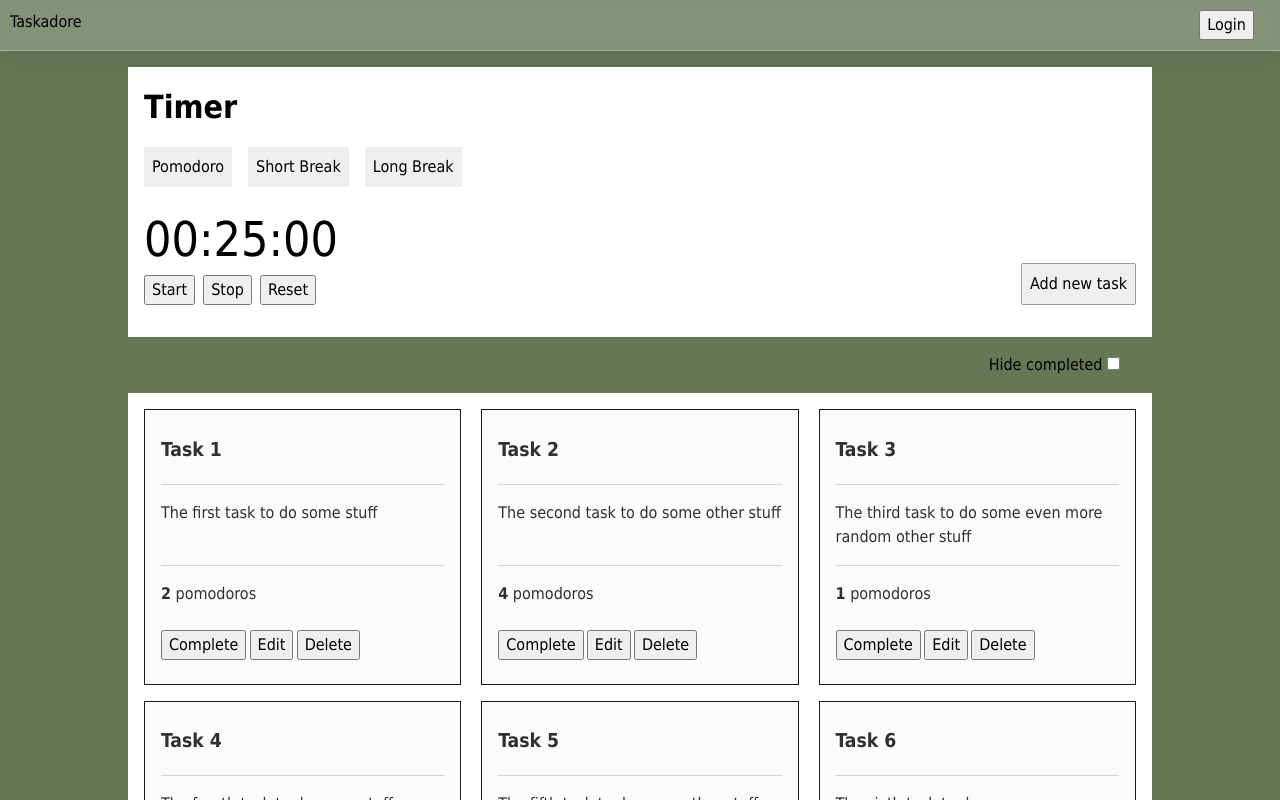
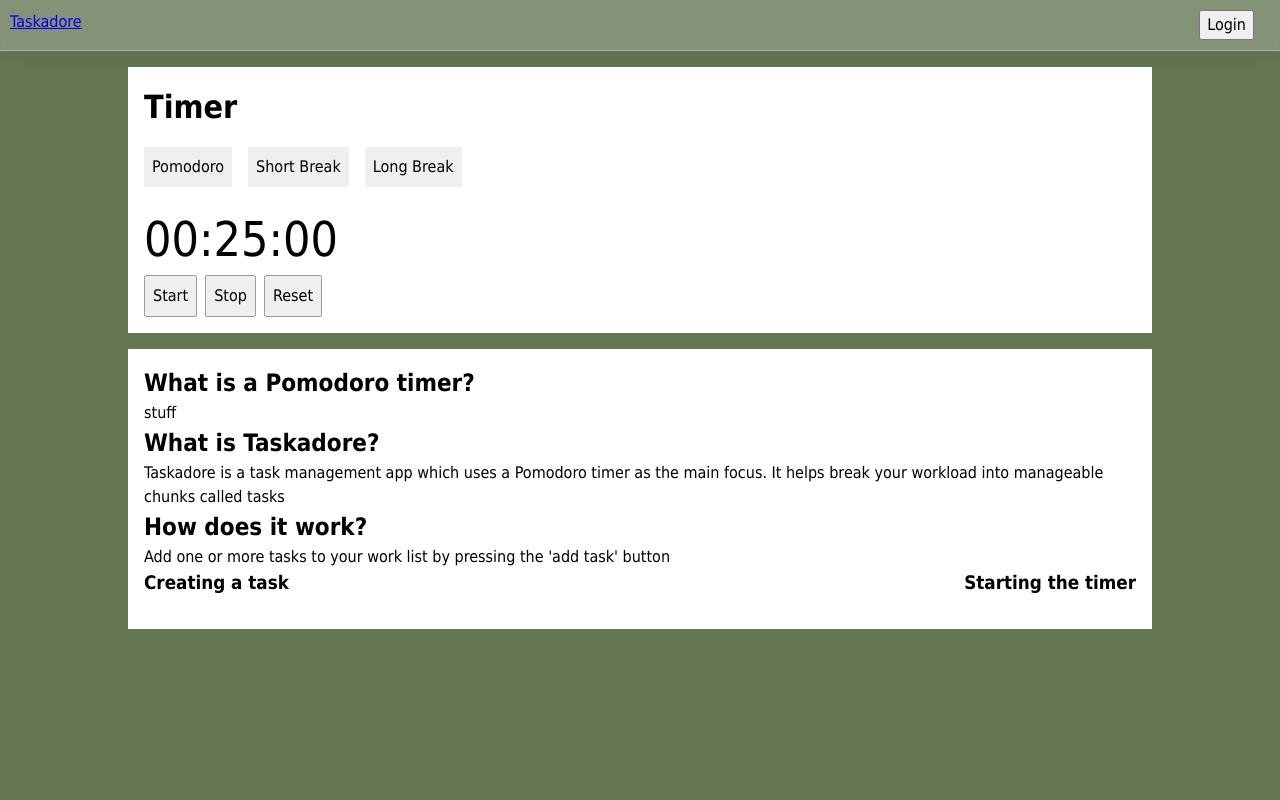
Before and after one commit to helirose/taskadore, a Vue app: page / in a window 1280 px wide. Shown: the top 800 px of the page. Built offline with nearby package versions, Linux system fonts and the light colour scheme.

Commit message:
fixed style issues, added descriptions

```diff
--- a/src/App.vue
+++ b/src/App.vue
@@ -11,15 +11,4 @@ import SiteHeader from './components/SiteHeader.vue';
 
 <style scoped>
 
-#grid {
-  width: 80%;
-  display: grid;
-  grid-template-columns: 1em repeat(3, 1fr) 1em;
-  grid-template-rows: 0 repeat(4, auto) 0;
-  column-gap: 0;
-  row-gap: 1em;
-  margin: 1em auto;
-  background: #FFFFFF;
-}
-
 </style>
--- a/src/components/SiteHeader.vue
+++ b/src/components/SiteHeader.vue
@@ -4,7 +4,7 @@
 
 <template>
     <header>
-        <span class="logo">Taskadore</span>
+        <span class="logo"><router-link to="/">Taskadore</router-link></span>
         <nav>
             <ul>
             <li><button>Login</button></li>
--- a/src/main.js
+++ b/src/main.js
@@ -5,27 +5,7 @@ import './style.css';
 import App from './App.vue';
 import Home from './pages/Home.vue';
 import Login from './pages/Login.vue';
-
-//----------------------------------------------------------------//
-// Firebase
-import { initializeApp } from "firebase/app";
-import { getAuth } from "firebase/auth";
-import { getFirestore } from 'firebase/firestore/lite';
-
-// https://firebase.google.com/docs/web/setup#available-libraries
-// Your web app's Firebase configuration
-const firebaseConfig = {
-  apiKey: "AIzaSyAxecZSofon7FX0neiLbrUeEx0lUbPlQQU",
-  authDomain: "taskadore.firebaseapp.com",
-  projectId: "taskadore",
-  storageBucket: "taskadore.appspot.com",
-  messagingSenderId: "155980526962",
-  appId: "1:155980526962:web:09b3443eb2342bd62599eb"
-};
-// Initialize Firebase
-const fbApp = initializeApp(firebaseConfig);
-const db = getFirestore(fbApp);
-const auth = getAuth(fbApp);
+import Tasks from './pages/Tasks.vue';
 
 //----------------------------------------------------------------//
 // Router
@@ -39,6 +19,7 @@ const auth = getAuth(fbApp);
 const routes = [
   { path: '/', component: Home },
   { path: '/login', component: Login },
+  { path: '/tasks', component: Tasks },
 ]
 
 // 3. Create the router instance and pass the `routes` option
--- a/src/pages/Home.vue
+++ b/src/pages/Home.vue
@@ -1,190 +1,36 @@
 <script setup>
-import { ref, reactive, computed } from 'vue';
-import Task from '../components/Task.vue';
-import NewTask from '../components/NewTask.vue';
 import Timer from '../components/Timer.vue';
-
-let showTaskText = ref("Add new task");
-let showNewTask = false;
-
-let tasks = reactive([{
-    id: 1,
-    title: "Task 1",
-    description: "The first task to do some stuff",
-    value: 2,
-    completed: false,
-  },
-  {
-    id: 2,
-    title: "Task 2",
-    description: "The second task to do some other stuff",
-    value: 4,
-    completed: false,
-  },
-  {
-    id: 3,
-    title: "Task 3",
-    description: "The third task to do some even more random other stuff",
-    value: 1,
-    completed: false,
-  },
-  {
-    id: 4,
-    title: "Task 4",
-    description: "The fourth task to do some stuff",
-    value: 3,
-    completed: false,
-  },
-  {
-    id: 5,
-    title: "Task 5",
-    description: "The fifth task to do some other stuff",
-    value: 2,
-    completed: false,
-  },
-  {
-    id: 6,
-    title: "Task 6",
-    description: "The sixth task to do some even more random other stuff",
-    value: 1,
-    completed: false,
-  }
-]);
-
-const filters = ref([]);
-
-let filterCompleted = computed(() => {
-  return (filters.value.includes("filterCompleted")) ? true : false;
-});
-
-function addTask(task) {
-  tasks.push({
-    id: task.id,
-    title: task.title,
-    description: task.description,
-    value: task.value,
-    completed: false,
-  });
-}
-
-function deleteTask(id) {
-  let index = tasks.findIndex(task => task.id == id);
-  tasks.splice(index, 1);
-}
-
-function completeTask(completedTask) {
-  completedTask.completed = true;
-  let index = tasks.findIndex(task => task.id == completedTask.id);
-  tasks.push(tasks.splice(index, 1)[0]);
-}
-
-function incompleteTask(incompletedTask) {
-  incompletedTask.completed = false;
-  let index = tasks.findIndex(task => task.id == incompletedTask.id);
-  tasks.unshift(tasks.splice(index, 1)[0]);
-}
-
-function showNewTaskToggle() {
-    showNewTask = !showNewTask;
-    if(showNewTask) {
-        showTaskText.value = "Hide form";
-        // add padding and lower border
-    } else {
-        showTaskText.value = "Add new task";
-        // remove padding and lower border
-    }
-}
-
-function check(event) {
-}
-
 </script>
 
 <template>
-    <div id="info-block">
+    <div class="full-block first-row">
         <h1>Timer</h1>
         <timer class="timer" />
-        <button class="action-btn" @click="showNewTaskToggle()">{{ showTaskText }}</button>
-    </div>
-    <div id="new-task-block" v-if="showNewTask">
-        <new-task v-bind:showNewTask="showNewTask" @addTask="addTask" />
     </div>
     <span class="empty-cell empty-cell-left"></span>
-    <div id="task-actions">
-        <form>
-            <label for="filterCompleted">Hide completed </label>
-            <input name="filterCompleted" v-model="filters" type="checkbox" value="filterCompleted" @change="check($event)" />
-        </form>
-    </div>
+    <span class="full-block second-row"></span>
     <span class="empty-cell empty-cell-right"></span>
-    <div id="task-list">
-        <task v-for="task in tasks" :key="task.id" :title="task.title" :description="task.description" :value="task.value" :completed="task.completed" :filterCompleted="filterCompleted" @delete="deleteTask(task.id)" @complete="completeTask(task)" @incomplete="incompleteTask(task)" />
+    <div class="full-block third-row">
+        <h2>What is a Pomodoro timer?</h2>
+        <p>stuff</p>
+        <h2>What is Taskadore?</h2>
+        <p>Taskadore is a task management app which uses a Pomodoro timer as the main focus. It helps break your workload into manageable chunks called tasks</p>
+        <h2>How does it work?</h2>
+        <p>Add one or more tasks to your work list by pressing the 'add task' button</p>
+        <h3>Creating a task</h3>
+        <h3>Starting the timer</h3>
     </div>
 </template>
 
 <style scoped>
-  #info-block, #new-task-block {
-    grid-column-start: 2;
-    grid-column-end: 5;
-    display: flex;
-    flex-wrap: wrap;
-  }
+.full-block.second-row {
+    display: block;
+    height: 1em;
+    background: #667755;
+}
 
-  #info-block {
-    justify-content: space-between;
-    grid-row-start: 2;
-    grid-row-end: 3;
-  }
-
-  #info-block h1 {
-    flex: 0 0 100%;
-  }
-
-  #info-block div {
-    flex: 0 0 50%;
-  }
-
-  #info-block button {
-    align-self: flex-end;
-  }
-
-  #new-task-block {
-    justify-content: space-around;
+.empty-cell-left, .empty-cell-right {
     grid-row-start: 3;
     grid-row-end: 4;
-    grid-column-start: 2;
-    grid-column-end: 5;
-  }
-
-  #task-actions {
-    grid-row-start: 4;
-    grid-row-end: 5;
-    grid-column-start: 2;
-    grid-column-end: 5;
-    text-align: right;
-    padding: 1em;
-    background: #667755;
-  }
-
-  #task-list {
-    grid-row-start: 5;
-    grid-row-end: 6;
-    grid-column-start: 2;
-    grid-column-end: 5;
-    display: flex;
-    flex-wrap: wrap;
-    column-gap: 1em;
-    row-gap: 1em;
-    justify-content: space-between;
-    align-items: stretch;
-  }
-
-  .action-btn {
-    padding: 0.5em;
-    border-style: solid;
-    border-width: 1px;
-    border-color: #9c9c9c;
-    border-radius: 2px;
-  }
-
+}
 </style>
--- /dev/null
+++ b/src/pages/Tasks.vue
@@ -0,0 +1,165 @@
+<script setup>
+import { ref, reactive, computed } from 'vue';
+import Task from '../components/Task.vue';
+import NewTask from '../components/NewTask.vue';
+import Timer from '../components/Timer.vue';
+
+let showTaskText = ref("Add new task");
+let showNewTask = false;
+
+let tasks = reactive([{
+    id: 1,
+    title: "Task 1",
+    description: "The first task to do some stuff",
+    value: 2,
+    completed: false,
+  },
+  {
+    id: 2,
+    title: "Task 2",
+    description: "The second task to do some other stuff",
+    value: 4,
+    completed: false,
+  },
+  {
+    id: 3,
+    title: "Task 3",
+    description: "The third task to do some even more random other stuff",
+    value: 1,
+    completed: false,
+  },
+  {
+    id: 4,
+    title: "Task 4",
+    description: "The fourth task to do some stuff",
+    value: 3,
+    completed: false,
+  },
+  {
+    id: 5,
+    title: "Task 5",
+    description: "The fifth task to do some other stuff",
+    value: 2,
+    completed: false,
+  },
+  {
+    id: 6,
+    title: "Task 6",
+    description: "The sixth task to do some even more random other stuff",
+    value: 1,
+    completed: false,
+  }
+]);
+
+const filters = ref([]);
+
+let filterCompleted = computed(() => {
+  return (filters.value.includes("filterCompleted")) ? true : false;
+});
+
+function addTask(task) {
+  tasks.push({
+    id: task.id,
+    title: task.title,
+    description: task.description,
+    value: task.value,
+    completed: false,
+  });
+}
+
+function deleteTask(id) {
+  let index = tasks.findIndex(task => task.id == id);
+  tasks.splice(index, 1);
+}
+
+function completeTask(completedTask) {
+  completedTask.completed = true;
+  let index = tasks.findIndex(task => task.id == completedTask.id);
+  tasks.push(tasks.splice(index, 1)[0]);
+}
+
+function incompleteTask(incompletedTask) {
+  incompletedTask.completed = false;
+  let index = tasks.findIndex(task => task.id == incompletedTask.id);
+  tasks.unshift(tasks.splice(index, 1)[0]);
+}
+
+function showNewTaskToggle() {
+    showNewTask = !showNewTask;
+    if(showNewTask) {
+        showTaskText.value = "Hide form";
+        // add padding and lower border
+    } else {
+        showTaskText.value = "Add new task";
+        // remove padding and lower border
+    }
+}
+
+function check(event) {
+}
+
+</script>
+
+<template>
+    <div class="full-block first-row">
+        <h1>Timer</h1>
+        <timer class="timer" />
+        <button class="action-btn" @click="showNewTaskToggle()">{{ showTaskText }}</button>
+    </div>
+    <div class="full-block second-row" v-if="showNewTask">
+        <new-task v-bind:showNewTask="showNewTask" @addTask="addTask" />
+    </div>
+    <span class="empty-cell empty-cell-left"></span>
+    <div id="task-actions">
+        <form>
+            <label for="filterCompleted">Hide completed </label>
+            <input name="filterCompleted" v-model="filters" type="checkbox" value="filterCompleted" @change="check($event)" />
+        </form>
+    </div>
+    <span class="empty-cell empty-cell-right"></span>
+    <div id="task-list">
+        <task v-for="task in tasks" :key="task.id" :title="task.title" :description="task.description" :value="task.value" :completed="task.completed" :filterCompleted="filterCompleted" @delete="deleteTask(task.id)" @complete="completeTask(task)" @incomplete="incompleteTask(task)" />
+    </div>
+</template>
+
+<style scoped>
+  .full-block.first-row div, .full-block.first-row button {
+    flex: 0 1 50%;
+  }
+
+  .full-block.first-row button {
+    align-self: end;
+  }
+
+  .full-block.second-row {
+    justify-content: space-around;
+  }
+
+  #task-actions {
+    grid-row-start: 4;
+    grid-row-end: 5;
+    grid-column-start: 2;
+    grid-column-end: 5;
+    text-align: right;
+    padding: 1em;
+    background: #667755;
+  }
+
+  #task-list {
+    grid-row-start: 5;
+    grid-row-end: 6;
+    grid-column-start: 2;
+    grid-column-end: 5;
+    display: flex;
+    flex-wrap: wrap;
+    column-gap: 1em;
+    row-gap: 1em;
+    justify-content: space-between;
+    align-items: stretch;
+  }
+  .empty-cell-left, .empty-cell-right {
+    grid-row-start: 4;
+    grid-row-end: 5;
+  }
+
+</style>
--- a/src/style.css
+++ b/src/style.css
@@ -6,6 +6,68 @@ body {
 
 #app {
   width: 100%;
+}
+
+#grid {
+  width: 80%;
+  display: grid;
+  grid-template-columns: 1em repeat(3, 1fr) 1em;
+  grid-template-rows: 0 repeat(4, auto) 0;
+  column-gap: 0;
+  row-gap: 1em;
+  margin: 1em auto;
+  background: #FFFFFF;
+}
+
+ul, li {
+  margin: 0;
+  padding: 0;
+  text-indent: 0;
+  list-style: none;
+}
+
+ul li {
+  display: inline-block;
+}
+
+.full-block {
+  grid-column-start: 2;
+  grid-column-end: 5;
+  display: flex;
+  flex-wrap: wrap;
+  justify-content: space-between;
+}
+
+.full-block h1, .full-block h2, .full-block div, .full-block p {
+  flex: 0 0 100%;
+}
+
+.first-row {
+  grid-row-start: 2;
+  grid-row-end: 3;
+}
+
+.second-row {
+  grid-row-start: 3;
+  grid-row-end: 4;
+}
+
+.third-row {
+  grid-row-start: 4;
+  grid-row-end: 5;
+}
+
+.fourth-row {
+  grid-row-start: 5;
+  grid-row-end: 6;
+}
+
+.action-btn {
+  padding: 0.5em;
+  border-style: solid;
+  border-width: 1px;
+  border-color: #9c9c9c;
+  border-radius: 2px;
 }
 
 .empty-cell {
@@ -18,24 +80,9 @@ body {
 .empty-cell-left {
   grid-column-start: 1;
   grid-column-end: 2;
-  grid-row-start: 4;
-  grid-row-end: 5;
 }
 
 .empty-cell-right {
   grid-column-start: 5;
   grid-column-end: 6;
-  grid-row-start: 4;
-  grid-row-end: 5;
 }
-
-ul, li {
-  margin: 0;
-  padding: 0;
-  text-indent: 0;
-  list-style: none;
-}
-
-ul li {
-  display: inline-block;
-}
```
Also changed, not shown: src/pages/Login.vue (+12 -19 lines).
